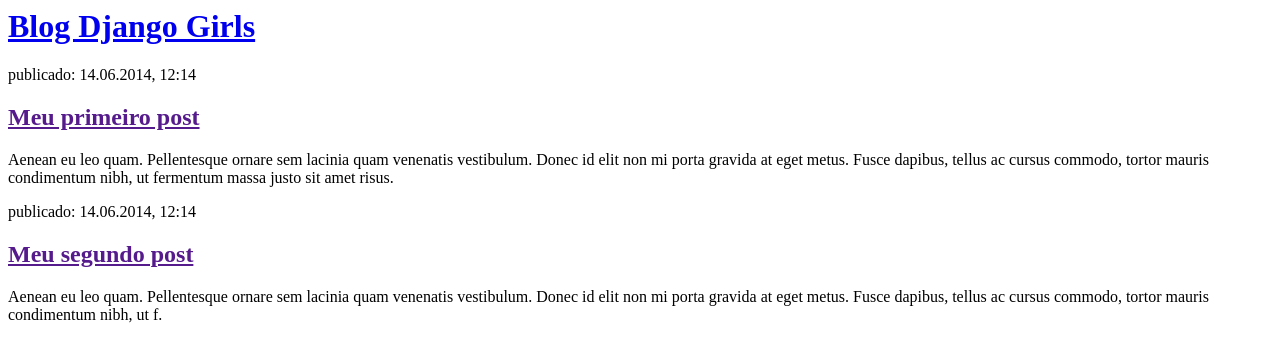
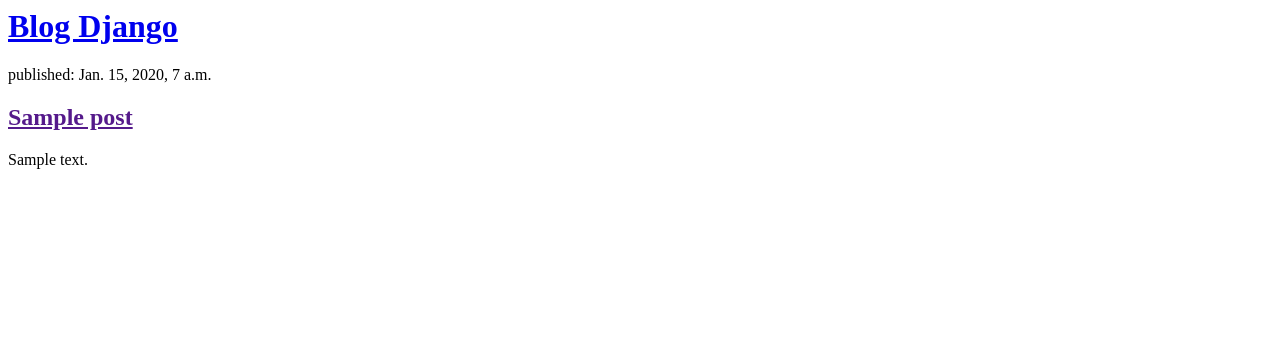
Before and after one commit to mateus3103/my-first-blog, a Django app: template blog/templates/blog/post_list.html in a window 1280 px wide. Shown: the top 362 px of the page. Run offline with Django 3.2, Linux system fonts and the light colour scheme; the template is opened without the code that fills it: values that come from a table or form of the project are taken from there, others are empty; tables that the repository leaves empty hold one stand-in row (values such as "Sample post").

Commit message:
Modified templates to display posts from database

```diff
--- a/blog/templates/blog/post_list.html
+++ b/blog/templates/blog/post_list.html
@@ -1,22 +1,17 @@
 <html>
     <head>
-        <title>Blog Django Girls</title>
+        <title>Blog Django</title>
     </head>
     <body>
         <div>
-            <h1><a href="/">Blog Django Girls</a></h1>
+            <h1><a href="/">Blog Django</a></h1>
         </div>
-
+        {% for post in posts %}
         <div>
-            <p>publicado: 14.06.2014, 12:14</p>
-            <h2><a href="">Meu primeiro post</a></h2>
-            <p>Aenean eu leo quam. Pellentesque ornare sem lacinia quam venenatis vestibulum. Donec id elit non mi porta gravida at eget metus. Fusce dapibus, tellus ac cursus commodo, tortor mauris condimentum nibh, ut fermentum massa justo sit amet risus.</p>
+            <p>published: {{ post.published_date }}</p>
+            <h2><a href="">{{ post.title }}</a></h2>
+            <p>{{ post.text|linebreaksbr }}</p>
         </div>
-
-        <div>
-            <p>publicado: 14.06.2014, 12:14</p>
-            <h2><a href="">Meu segundo post</a></h2>
-            <p>Aenean eu leo quam. Pellentesque ornare sem lacinia quam venenatis vestibulum. Donec id elit non mi porta gravida at eget metus. Fusce dapibus, tellus ac cursus commodo, tortor mauris condimentum nibh, ut f.</p>
-        </div>
+        {% endfor %}
     </body>
 </html>
--- a/mysite/urls.py
+++ b/mysite/urls.py
@@ -1,18 +1,3 @@
-"""mysite URL Configuration
-
-The `urlpatterns` list routes URLs to views. For more information please see:
-    https://docs.djangoproject.com/en/2.0/topics/http/urls/
-Examples:
-Function views
-    1. Add an import:  from my_app import views
-    2. Add a URL to urlpatterns:  path('', views.home, name='home')
-Class-based views
-    1. Add an import:  from other_app.views import Home
-    2. Add a URL to urlpatterns:  path('', Home.as_view(), name='home')
-Including another URLconf
-    1. Import the include() function: from django.urls import include, path
-    2. Add a URL to urlpatterns:  path('blog/', include('blog.urls'))
-"""
 from django.contrib import admin
 from django.urls import path, include
 
```
Also changed, not shown: blog/views.py (+7 -1 lines).
